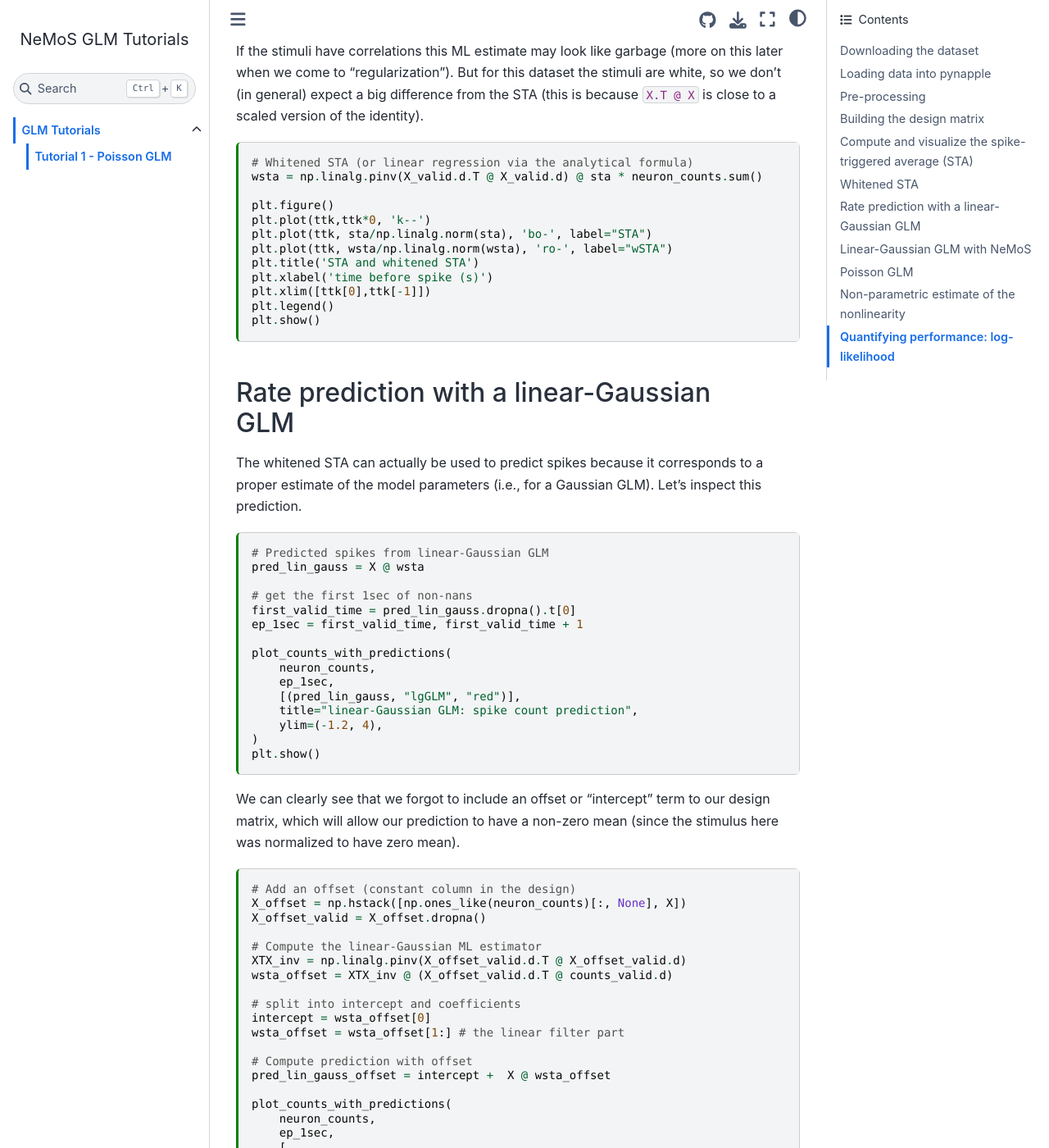
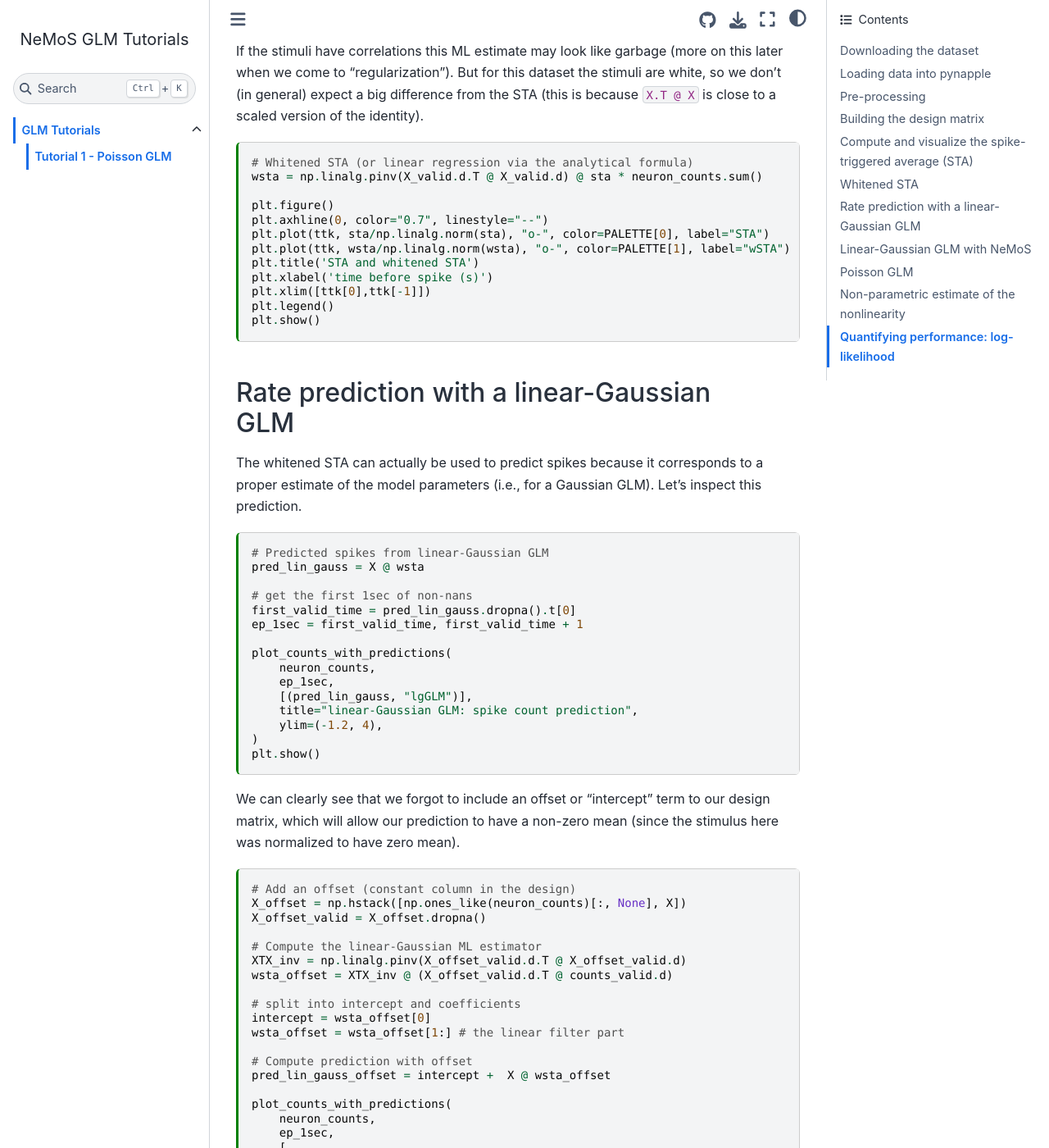
Before and after one commit to BalzaniEdoardo/nemos_glm_tutorials, a Sphinx documentation site: the page built from docs/tutorials/Sfn-2016-tutorial-GLMs/01_poisson_glm.md, in a window 1280 px wide and 1400 px high, scrolled down 7549 px. Shown: the whole window at 82% size. Built offline with Sphinx 7.4.7 and the Sphinx Book theme 1.1.4, drawn with Linux system fonts in a browser that asks for light colours; some of the changed text lies outside the part shown.

Commit message:
improve plotting

````diff
--- a/docs/tutorials/Sfn-2016-tutorial-GLMs/01_poisson_glm.md
+++ b/docs/tutorials/Sfn-2016-tutorial-GLMs/01_poisson_glm.md
@@ -42,12 +42,20 @@
 :tags: [hide-input]
 
 import matplotlib.pyplot as plt
+import numpy as np
+
+# Soft, qualitative palette reused across the whole notebook.
+PALETTE = plt.cm.Pastel1.colors
 
 
 def plot_counts_with_predictions(
     counts, ep, predictions, title="", ylabel="spike count", ylim=None, ax=None
 ):
-    """Stem-plot binned spike counts over `ep` and overlay one or more model predictions.
+    """Show binned spike counts over `ep` and overlay one or more model predictions.
+
+    The counts are drawn as a soft gray filled step (so zero-count bins still
+    show a baseline), and each prediction as a line. Line colors default to a
+    pastel palette, cycling in order; pass an explicit color to override.
 
     Parameters
     ----------
@@ -56,7 +64,9 @@
     ep:
         ``(start, end)`` interval in seconds, forwarded to ``.get``.
     predictions:
-        List of ``(tsd, label, color)`` or ``(tsd, label, color, linestyle)`` tuples.
+        List of ``(tsd, label)`` tuples. Optionally append a color (or ``None``
+        to keep cycling the palette) and a linestyle: ``(tsd, label, color,
+        linestyle)``.
     title, ylabel, ylim:
         Standard axis cosmetics.
     ax:
@@ -66,28 +76,29 @@
         _, ax = plt.subplots(figsize=(8, 4))
 
     c = counts.get(*ep)
-    markerline, stemlines, baseline = ax.stem(
-        c.t, c.d, linefmt="b-", basefmt="k-", label="spike ct"
+    half = 0.5 / counts.rate
+    edges = np.append(c.t - half, c.t[-1] + half)
+    ax.stairs(
+        c.d, edges, fill=True, facecolor="0.88", edgecolor="0.55",
+        linewidth=0.8, label="spike count", zorder=1,
     )
-    plt.setp(markerline, markerfacecolor="none", markeredgecolor="blue")
-    plt.setp(stemlines, color="b", linewidth=0.5)
-    plt.setp(baseline, color="b", linewidth=0.5)
 
-    for pred, label, color, *style in predictions:
-        ax.plot(
-            pred.get(*ep),
-            color=color,
-            linestyle=style[0] if style else "-",
-            linewidth=2,
-            label=label,
-        )
+    color_idx = 0
+    for pred, label, *style in predictions:
+        explicit = bool(style) and style[0] is not None
+        color = style[0] if explicit else PALETTE[color_idx % len(PALETTE)]
+        linestyle = style[1] if len(style) > 1 else "-"
+        ax.plot(pred.get(*ep), color=color, linestyle=linestyle, linewidth=2,
+                label=label, zorder=3)
+        if not explicit:
+            color_idx += 1
 
     ax.set_title(title)
     ax.set_ylabel(ylabel)
     ax.set_xlabel("time (s)")
     if ylim is not None:
         ax.set_ylim(*ylim)
-    ax.legend()
+    ax.legend(fontsize=8, framealpha=0.6)
     return ax
 ```
 
@@ -314,8 +325,8 @@
 ttk = np.arange(-window_size+1,1) / neuron_counts.rate  # time bins for STA (in seconds)
 
 plt.figure()
-plt.plot(ttk,ttk*0, 'k--')
-plt.plot(ttk, sta, 'bo-')
+plt.axhline(0, color="0.7", linestyle="--")
+plt.plot(ttk, sta, "o-", color=PALETTE[0])
 plt.title('STA')
 plt.xlabel('time before spike (s)')
 plt.xlim([ttk[0],ttk[-1]])
@@ -344,9 +355,9 @@
 wsta = np.linalg.pinv(X_valid.d.T @ X_valid.d) @ sta * neuron_counts.sum()
 
 plt.figure()
-plt.plot(ttk,ttk*0, 'k--')
-plt.plot(ttk, sta/np.linalg.norm(sta), 'bo-', label="STA")
-plt.plot(ttk, wsta/np.linalg.norm(wsta), 'ro-', label="wSTA")
+plt.axhline(0, color="0.7", linestyle="--")
+plt.plot(ttk, sta/np.linalg.norm(sta), "o-", color=PALETTE[0], label="STA")
+plt.plot(ttk, wsta/np.linalg.norm(wsta), "o-", color=PALETTE[1], label="wSTA")
 plt.title('STA and whitened STA')
 plt.xlabel('time before spike (s)')
 plt.xlim([ttk[0],ttk[-1]])
@@ -371,7 +382,7 @@
 plot_counts_with_predictions(
     neuron_counts,
     ep_1sec,
-    [(pred_lin_gauss, "lgGLM", "red")],
+    [(pred_lin_gauss, "lgGLM")],
     title="linear-Gaussian GLM: spike count prediction",
     ylim=(-1.2, 4),
 )
@@ -402,8 +413,8 @@
     neuron_counts,
     ep_1sec,
     [
-        (pred_lin_gauss, "lgGLM", "red"),
-        (pred_lin_gauss_offset, "lgGLM + offset", "gold"),
+        (pred_lin_gauss, "lgGLM"),
+        (pred_lin_gauss_offset, "lgGLM + offset"),
     ],
     title="linear-Gaussian GLM: spike count prediction",
     ylim=(-1.2, 4),
@@ -444,9 +455,9 @@
     neuron_counts,
     ep_1sec,
     [
-        (pred_lin_gauss, "lgGLM", "red"),
-        (pred_lin_gauss_offset, "lgGLM + offset", "gold"),
-        (pred_lin_gauss_nemos, "lgGLM nemos", "k", "--"),
+        (pred_lin_gauss, "lgGLM"),
+        (pred_lin_gauss_offset, "lgGLM + offset"),
+        (pred_lin_gauss_nemos, "lgGLM nemos", None, "--"),
     ],
     title="linear-Gaussian GLM: spike count prediction",
     ylim=(-1.2, 4),
@@ -475,8 +486,8 @@
 
 fig, (ax1,ax2) = plt.subplots(2, figsize=(8, 6))
 
-ax1.plot(ttk, gaussian_glm.coef_/np.linalg.norm(gaussian_glm.coef_), 'o-', label='lin-gauss GLM filt', c='gold')
-ax1.plot(ttk, exp_poisson_glm.coef_/np.linalg.norm(exp_poisson_glm.coef_), 'o-', label='poisson GLM filt', c='red')
+ax1.plot(ttk, gaussian_glm.coef_/np.linalg.norm(gaussian_glm.coef_), 'o-', label='lin-gauss GLM filt', c=PALETTE[0])
+ax1.plot(ttk, exp_poisson_glm.coef_/np.linalg.norm(exp_poisson_glm.coef_), 'o-', label='poisson GLM filt', c=PALETTE[1])
 ax1.legend(loc = 'upper left')
 ax1.set_title('(normalized) linear-Gaussian and Poisson GLM filter estimates')
 ax1.set_xlabel('time before spike (s)')
@@ -486,8 +497,8 @@
     neuron_counts,
     ep_1sec,
     [
-        (pred_lin_gauss_nemos, "lgGLM + offset", "gold"),
-        (rate_exp_poisson_glm, "exp-poisson GLM", "red"),
+        (pred_lin_gauss_nemos, "lgGLM + offset"),
+        (rate_exp_poisson_glm, "exp-poisson GLM"),
     ],
     title="spike count / rate predictions",
     ylabel="spike count / bin",
@@ -553,8 +564,8 @@
 # Plot exponential and nonparametric nonlinearity estimate
 fig, ax = plt.subplots(1, figsize=(10,4))
 x = np.linspace(tc.linpred.values[0], tc.linpred.values[-1], 100)
-ax.plot(x, np.exp(x) * rate_hz, label='exponential f', c='b')
-ax.plot(x, nearest_interp(x), label='nonparametric f', c='orange')
+ax.plot(x, np.exp(x) * rate_hz, label='exponential f', c=PALETTE[0])
+ax.plot(x, nearest_interp(x), label='nonparametric f', c=PALETTE[1])
 ax.set_xlabel('filter output')
 ax.set_ylabel('rate (sp/s)')
 ax.legend(loc='upper left')
````
Also changed, not shown: other parts of docs/tutorials/Sfn-2016-tutorial-GLMs/01_poisson_glm.md (+2 -2 lines).
